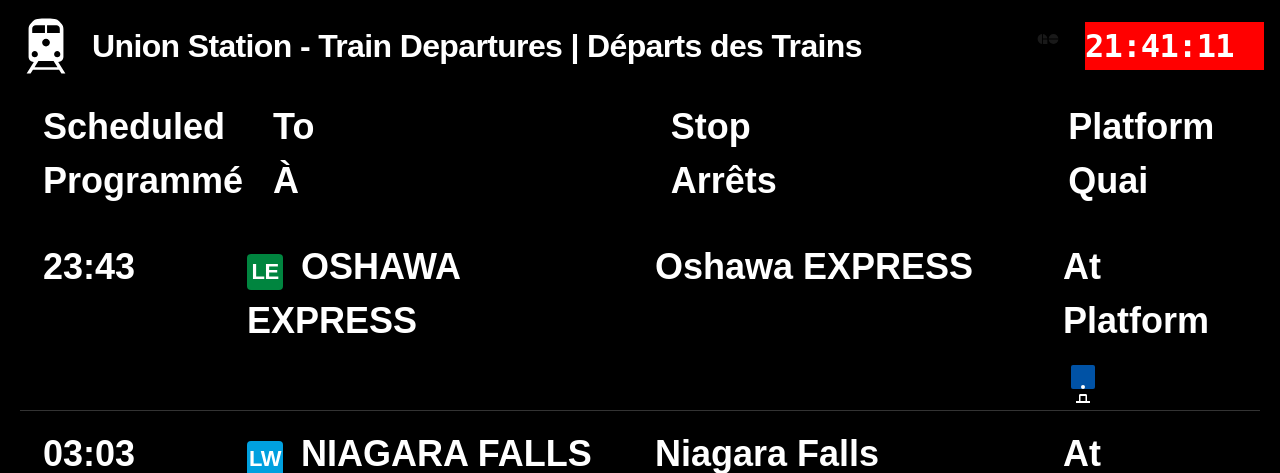
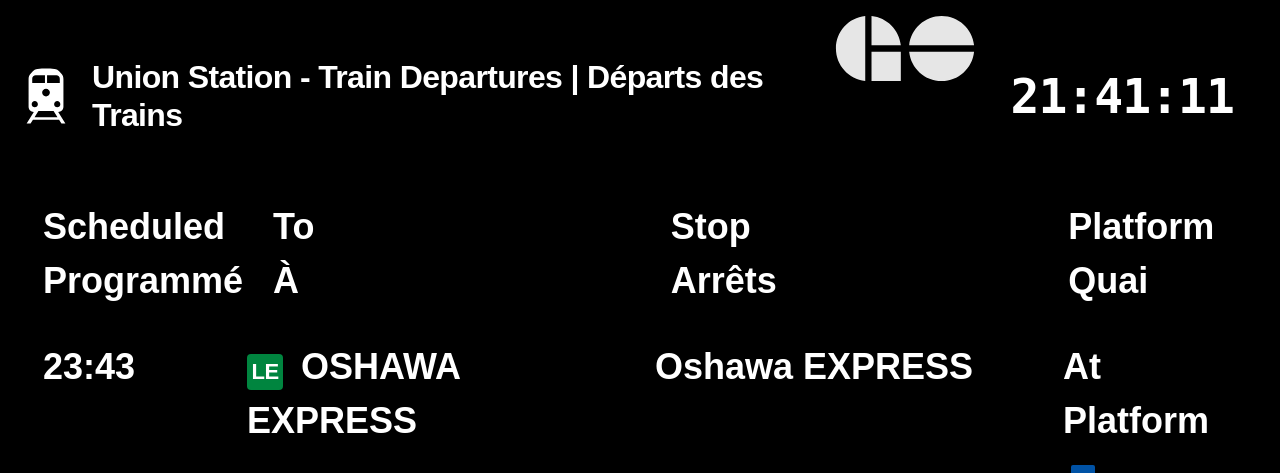
Before and after one commit to remiguillette/GO-transit-display, a Flask app: page / in a window 1280 px wide. Shown: the top 473 px of the page. Run offline with Flask 3, Linux system fonts and the light colour scheme; data that the repository does not hold is empty.

Commit message:
Checkpoint before assistant change: Fix header element alignment and styling
Replit-Commit-Author: Assistant

```diff
--- a/static/css/display.css
+++ b/static/css/display.css
@@ -38,11 +38,12 @@
 
 .station-icon {
     display: inline-block;
-    width: 24px;
-    height: 24px;
+    width: 10rem;
+    height: 10rem;
     background-image: url('/static/images/Type_Standard_Brand_GO_State_Black_dmvcea (1).svg');
     background-size: contain;
     background-repeat: no-repeat;
+    filter: invert(100%);
 }
 
 .station-name {
@@ -52,8 +53,8 @@
 }
 
 .time {
-    background: #ff0000; /* Fixed missing semicolon */
-    font-size: 2rem;
+    background: #000000; /* Fixed missing semicolon */
+    font-size: 3rem;
     font-weight: bold;
 }
 
```
